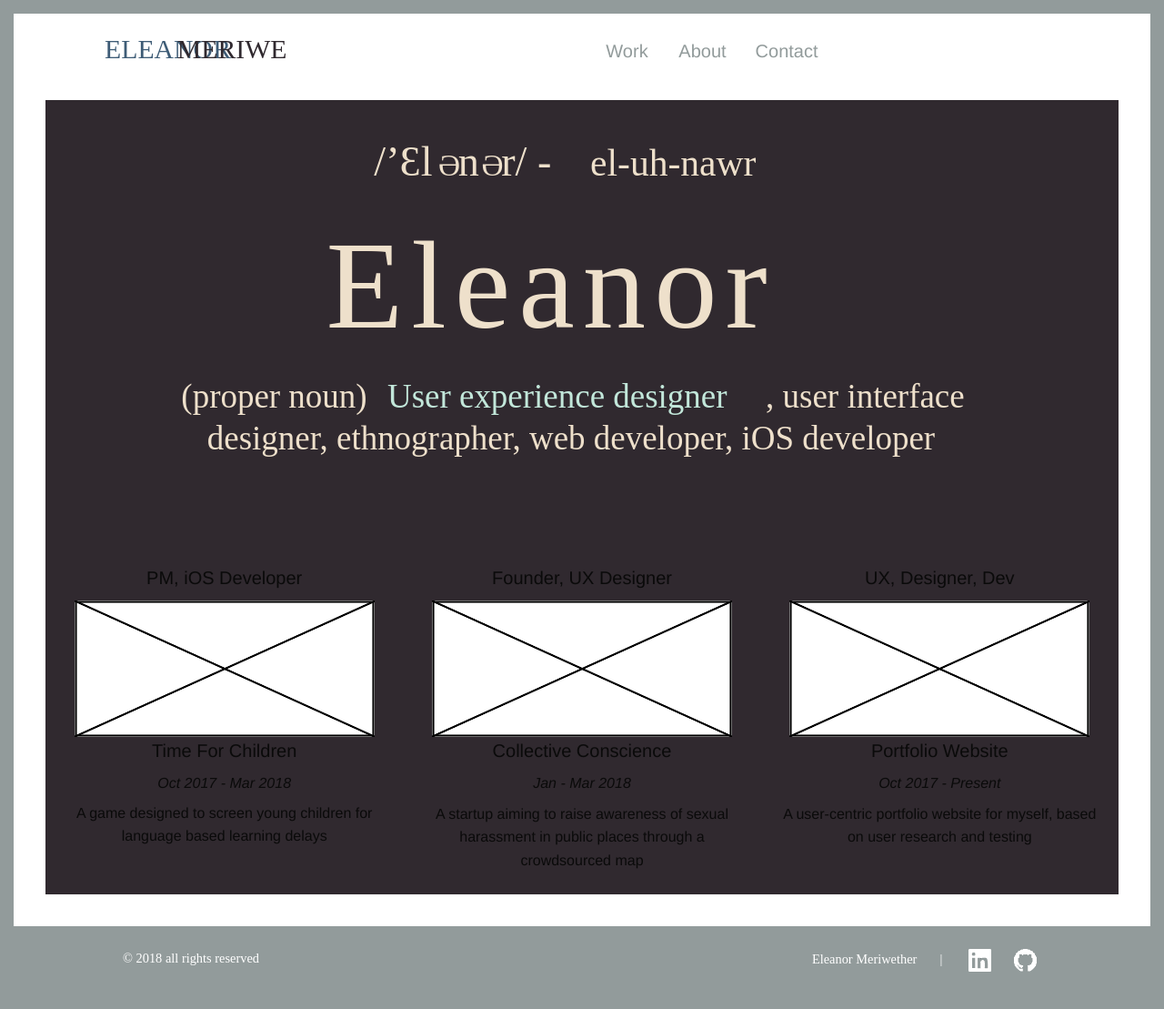
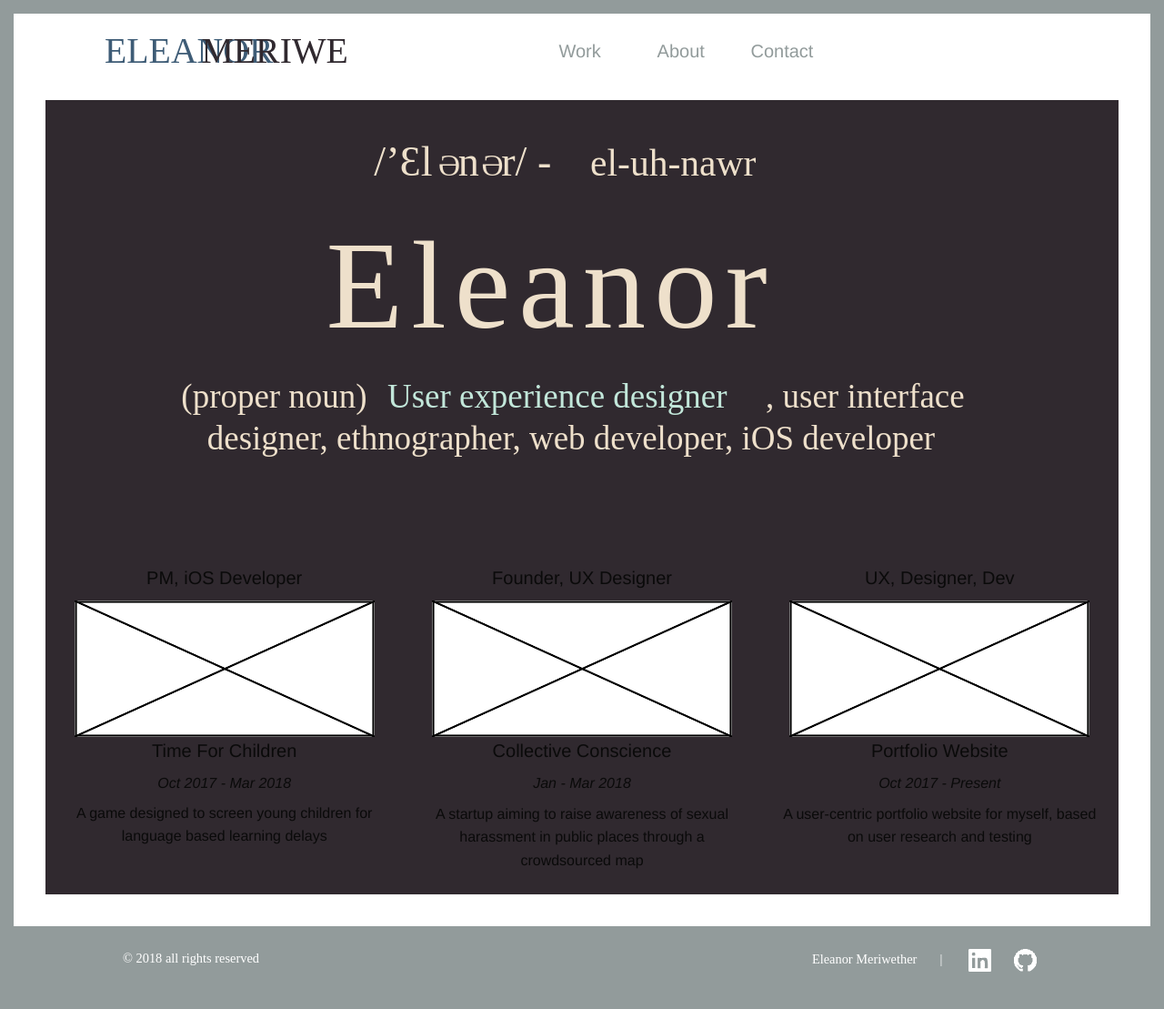
Before and after one commit to emeriwether/emeriwether.github.io, a Jekyll site: the page built from index.html, in a window 1280 px wide. Shown: the whole page at 91% size. Built offline with Jekyll 4.4.1, drawn with Linux system fonts in a browser that asks for light colours; some web fonts are replaced.

Commit message:
ct prev commit

```diff
--- a/_layouts/default.html
+++ b/_layouts/default.html
@@ -35,9 +35,9 @@
             <div class="grid-x" id="content-bg">
 
                 <div class="grid-x" id="topNav">
-                    <div class="small-3 cell" id="logo" preserveAspectRatio="xMinYMin meet"><img src="img/logo.svg"></div>
+                    <div class="small-4 cell" id="logo" preserveAspectRatio="xMinYMin meet"><img src="img/logo.svg"></div>
                     <div class="auto cell"></div>
-                    <nav class="small-4 cell">
+                    <nav class="small-5 cell">
                         <ul class="menu horizontal expanded">
                             <li class="h5"><a href="index.html">Work</a></li>
                             <li class="h5"><a href="pages/about.html">About</a></li>
```
